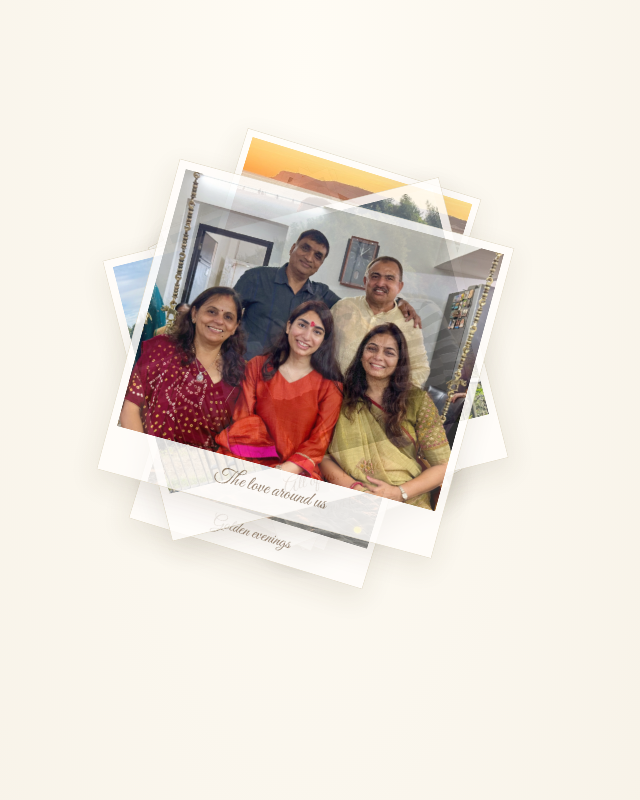
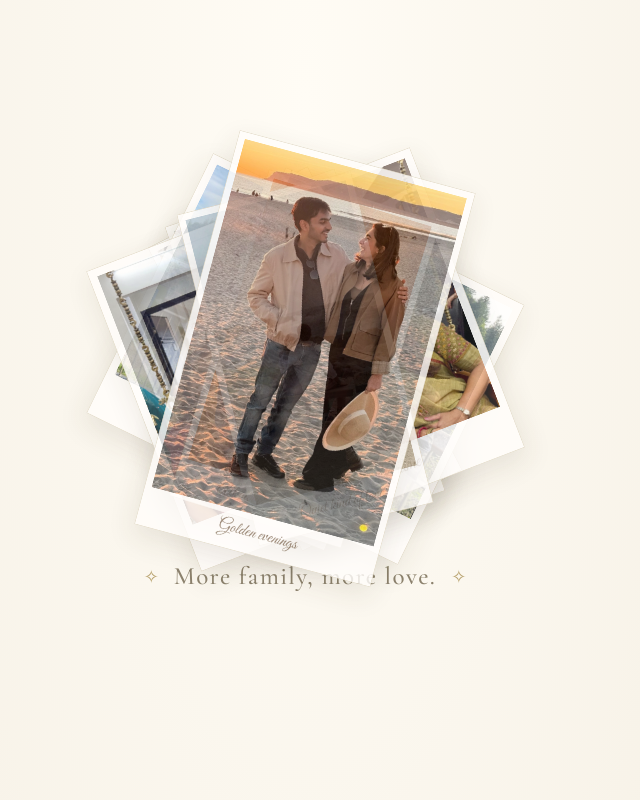
Before and after one commit to crainspatel/dhruvi-crains-wedding, a plain HTML site: page index.html in a window 1280 px wide. Shown: the part 5500-6300 px from the top of the page, without its empty margins (335-975 px from the left). Drawn offline with nearby package versions, Linux system fonts and the light colour scheme.

Commit message:
Add files via upload

```diff
--- a/index.html
+++ b/index.html
@@ -110,12 +110,13 @@
 <figure class="memory-polaroid" style="--angle:3deg;--start-x:250px;--start-y:180px;--start-rot:19deg"><div class="memory-photo"><img alt="Dhruvi and Crains sharing a quiet moment together overlooking the water" loading="eager" src="./assets/gallery/tahoe-water.jpg" width="1600" height="900"/></div><figcaption>Our little world</figcaption></figure>
 <figure class="memory-polaroid" style="--angle:-2deg;--start-x:-230px;--start-y:45px;--start-rot:30deg"><div class="memory-photo"><img alt="Dhruvi and Crains together by the roots of a large tree" loading="eager" src="./assets/gallery/rooted-us.jpg" width="900" height="1600"/></div><figcaption>Rooted in us</figcaption></figure>
 <figure class="memory-polaroid" style="--angle:4deg;--start-x:220px;--start-y:-45px;--start-rot:-24deg"><div class="memory-photo"><img alt="Two silhouettes under the stars" height="1700" loading="eager" src="./assets/moments/night-sky.jpg" width="956"/></div><figcaption>Under the stars</figcaption></figure>
+<div class="memory-family-intro"><span aria-hidden="true">✧</span><p>More family, more love.</p><span aria-hidden="true">✧</span></div>
+<figure class="memory-polaroid memory-polaroid--family" style="--angle:-2deg;--start-x:-170px;--start-y:180px;--start-rot:-14deg"><div class="memory-photo"><img alt="Crains’s family and Dhruvi together at a waterfall viewpoint" decoding="async" loading="eager" src="./assets/gallery/family-waterfall.jpg" width="2048" height="1453"/></div><figcaption>The family just got bigger</figcaption></figure>
+<figure class="memory-polaroid memory-polaroid--family" style="--angle:2deg;--start-x:160px;--start-y:180px;--start-rot:15deg"><div class="memory-photo"><img alt="Dhruvi with both sets of parents at a family gathering" decoding="async" loading="eager" src="./assets/gallery/family-gathering.jpg" width="2048" height="1653"/></div><figcaption>Two families, one frame</figcaption></figure>
 <figure class="memory-polaroid" style="--angle:-3deg;--start-x:-180px;--start-y:-160px;--start-rot:18deg"><div class="memory-photo"><img alt="Together during an Antelope Canyon adventure" height="1700" loading="eager" src="./assets/moments/antelope-canyon.jpg" width="956"/></div><figcaption>All our adventures</figcaption></figure>
 <figure class="memory-polaroid" style="--angle:3deg;--start-x:260px;--start-y:-150px;--start-rot:-26deg"><div class="memory-photo"><img alt="Sitting together on a bench overlooking the water" height="1700" loading="eager" src="./assets/moments/bench-sea.jpg" width="956"/></div><figcaption>Quiet kind of love</figcaption></figure>
 <figure class="memory-polaroid" style="--angle:-2deg;--start-x:0px;--start-y:-230px;--start-rot:28deg"><div class="memory-photo"><img alt="Dhruvi and Crains together at sunset" loading="eager" src="./assets/moments/beach-sunset.jpg" width="1084" height="1700"/></div><figcaption>Golden evenings</figcaption></figure>
-<div class="memory-family-intro"><span aria-hidden="true">✧</span><p>More family, more love.</p><span aria-hidden="true">✧</span></div>
-<figure class="memory-polaroid memory-polaroid--family" style="--angle:-2deg;--start-x:-170px;--start-y:180px;--start-rot:-14deg"><div class="memory-photo"><img alt="A family memory at a forest waterfall viewpoint" decoding="async" loading="eager" src="./assets/gallery/family-waterfall.jpg" width="2048" height="1453"/></div><figcaption>All of us, together</figcaption></figure>
-<figure class="memory-polaroid memory-polaroid--family" style="--angle:2deg;--start-x:160px;--start-y:180px;--start-rot:15deg"><div class="memory-photo"><img alt="Our family gathered together at home" decoding="async" loading="eager" src="./assets/gallery/family-gathering.jpg" width="2048" height="1653"/></div><figcaption>The love around us</figcaption></figure>
+
 </div>
 <p class="memory-outro">And all the moments still to come. ♡</p>
 <div aria-hidden="true" class="memory-line"><span></span></div>
--- a/on-scroll.css
+++ b/on-scroll.css
@@ -7,18 +7,18 @@
 .memory-intro p:not(.eyebrow){font-size:14px;color:#7c776b}
 .memory-hint{font-size:11px!important;letter-spacing:.17em;margin-top:18px!important}
 .memory-board{width:min(100%,1160px);margin:auto;display:grid!important;grid-template-columns:repeat(4,minmax(0,1fr));grid-auto-rows:auto;gap:24px;align-items:start;justify-items:center;overflow:visible!important;position:relative}
-.memory-polaroid,.memory-polaroid:nth-child(7){display:block!important;position:relative!important;inset:auto!important;grid-column:auto!important;align-self:start!important;width:100%!important;min-width:0!important;max-width:none!important;height:auto!important;overflow:visible!important;margin:0!important;padding:10px 10px 16px!important;background:#fffdfa;border:1px solid #e4dccb;box-shadow:0 15px 38px rgba(65,51,33,.13);transform:rotate(var(--angle));transform-origin:center center;will-change:transform,opacity}
-.memory-polaroid:nth-child(5){grid-column:1 / 2}
-.memory-polaroid:nth-child(6){grid-column:2 / 3}
-.memory-polaroid:nth-child(7){grid-column:3 / 5!important;width:min(80%,370px)!important}
+.memory-polaroid,.memory-polaroid:nth-child(10){display:block!important;position:relative!important;inset:auto!important;grid-column:auto!important;align-self:start!important;width:100%!important;min-width:0!important;max-width:none!important;height:auto!important;overflow:visible!important;margin:0!important;padding:10px 10px 16px!important;background:#fffdfa;border:1px solid #e4dccb;box-shadow:0 15px 38px rgba(65,51,33,.13);transform:rotate(var(--angle));transform-origin:center center;will-change:transform,opacity}
+.memory-polaroid:nth-child(8){grid-column:1 / 2}
+.memory-polaroid:nth-child(9){grid-column:2 / 3}
+.memory-polaroid:nth-child(10){grid-column:3 / 5!important;width:min(80%,370px)!important}
 .memory-photo{height:auto!important;min-height:0!important;max-height:none!important;width:100%!important;overflow:visible!important;display:block!important;background:transparent!important;aspect-ratio:auto!important}
 .memory-photo img{display:block!important;height:auto!important;width:100%!important;max-width:100%!important;max-height:none!important;object-fit:initial!important;aspect-ratio:auto!important}
 .memory-polaroid figcaption{position:static!important;display:block;text-align:center;padding:12px 4px 0;line-height:1.1;white-space:normal!important;font:clamp(20px,2vw,27px) 'Great Vibes',cursive;color:#856e59}
 .memory-outro{color:#897256;letter-spacing:.06em;text-align:center;font-size:13px;margin:55px 0 0}
 .memory-line{display:none}
-@media(min-width:1000px){.memory-polaroid:nth-child(1){margin-top:50px!important}.memory-polaroid:nth-child(2){margin-top:5px!important}.memory-polaroid:nth-child(3){margin-top:70px!important}.memory-polaroid:nth-child(4){margin-top:20px!important}.memory-polaroid:nth-child(6){margin-top:30px!important}}
-@media(max-width:900px){.memory-chapter{padding:75px 18px 90px}.memory-board{grid-template-columns:repeat(2,minmax(0,1fr));gap:20px 16px}.memory-polaroid:nth-child(n){grid-column:auto!important;width:100%!important;margin-top:0!important}.memory-polaroid:nth-child(7){grid-column:1 / -1!important;width:min(65%,340px)!important}.memory-intro{margin-bottom:38px}}
-@media(max-width:490px){.memory-board{gap:16px 12px}.memory-polaroid,.memory-polaroid:nth-child(n){padding:7px 7px 11px!important}.memory-polaroid figcaption{font-size:18px}.memory-polaroid:nth-child(7){width:min(72%,280px)!important}.memory-chapter{padding:68px 14px 77px}}
+@media(min-width:1000px){.memory-polaroid:nth-child(1){margin-top:50px!important}.memory-polaroid:nth-child(2){margin-top:5px!important}.memory-polaroid:nth-child(3){margin-top:70px!important}.memory-polaroid:nth-child(4){margin-top:20px!important}.memory-polaroid:nth-child(9){margin-top:30px!important}}
+@media(max-width:900px){.memory-chapter{padding:75px 18px 90px}.memory-board{grid-template-columns:repeat(2,minmax(0,1fr));gap:20px 16px}.memory-polaroid:nth-child(n){grid-column:auto!important;width:100%!important;margin-top:0!important}.memory-polaroid:nth-child(10){grid-column:1 / -1!important;width:min(65%,340px)!important}.memory-intro{margin-bottom:38px}}
+@media(max-width:490px){.memory-board{gap:16px 12px}.memory-polaroid,.memory-polaroid:nth-child(n){padding:7px 7px 11px!important}.memory-polaroid figcaption{font-size:18px}.memory-polaroid:nth-child(10){width:min(72%,280px)!important}.memory-chapter{padding:68px 14px 77px}}
 /* Additional five memories keep their genuine aspect ratios. */
 .moments-gallery{max-width:1200px;padding:90px 30px 120px}
 .moments-mosaic{display:grid;grid-template-columns:repeat(3,minmax(0,1fr));gap:22px;align-items:start}
```
